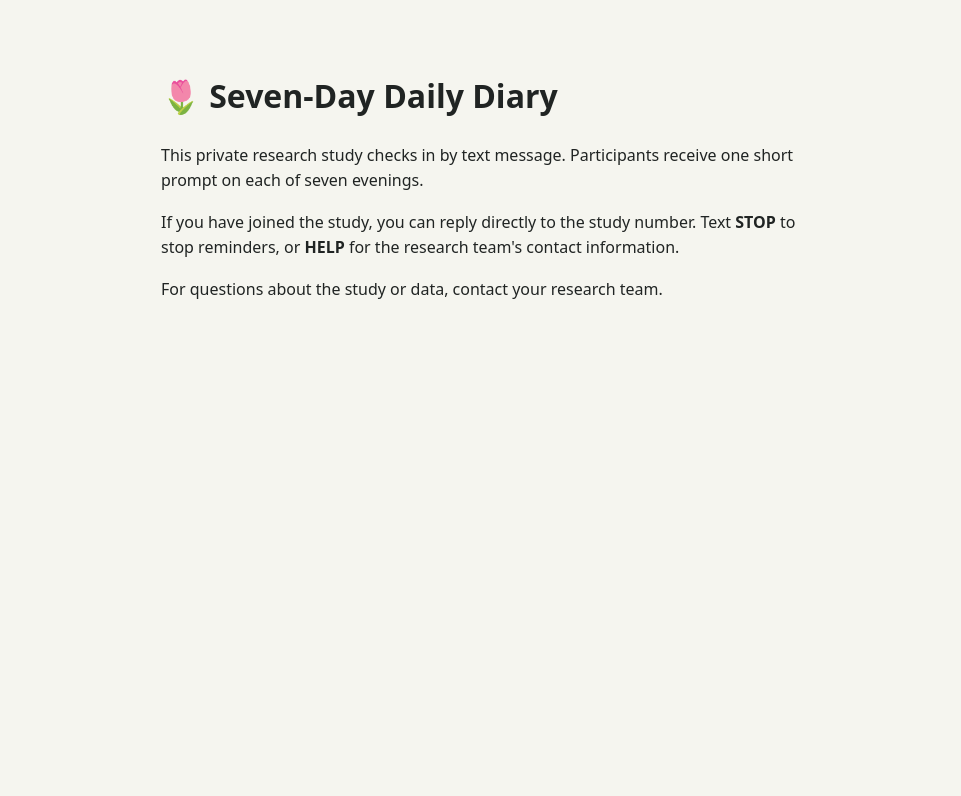
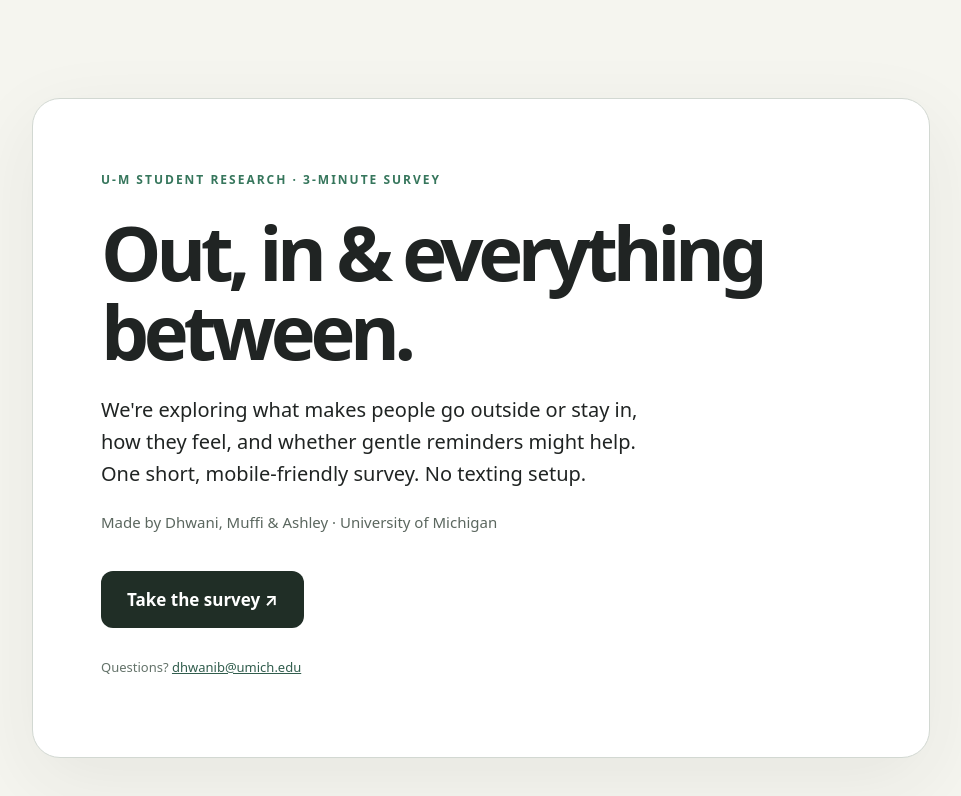
Before and after one commit to dhwanib-del/daily-diary-bot, a Next.js app: page / in a window 1280 px wide. Shown: the top 796 px of the page, without its empty margins (159-1120 px from the left). Built offline with nearby package versions, Linux system fonts and the light colour scheme.

Commit message:
Replace broken SMS landing page with one-click survey

```diff
--- a/app/page.jsx
+++ b/app/page.jsx
@@ -1,8 +1,13 @@
+import Link from 'next/link';
 export default function Home() {
- return <main style={{maxWidth:640,margin:"70px auto",lineHeight:1.6}}>
- <h1>🌷 Seven-Day Daily Diary</h1>
- <p>This private research study checks in by text message. Participants receive one short prompt on each of seven evenings.</p>
- <p>If you have joined the study, you can reply directly to the study number. Text <strong>STOP</strong> to stop reminders, or <strong>HELP</strong> for the research team's contact information.</p>
- <p>For questions about the study or data, contact your research team.</p>
- </main>;
+  return <main style={{minHeight:"100vh",display:"grid",placeItems:"center",padding:"28px",background:"#f5f5ef"}}>
+    <div style={{maxWidth:760,width:"100%",border:"1px solid #d2d8d2",background:"#fff",borderRadius:28,padding:"clamp(28px,6vw,68px)",boxShadow:"0 24px 80px #25302a12"}}>
+      <span style={{letterSpacing:2,fontSize:12,fontWeight:700,color:"#36765c"}}>U-M STUDENT RESEARCH · 3-MINUTE SURVEY</span>
+      <h1 style={{fontSize:"clamp(44px,8vw,76px)",lineHeight:1.03,letterSpacing:"-0.07em",margin:"24px 0"}}>Out, in &amp; everything between.</h1>
+      <p style={{fontSize:20,lineHeight:1.6,maxWidth:560}}>We're exploring what makes people go outside or stay in, how they feel, and whether gentle reminders might help. One short, mobile-friendly survey. No texting setup.</p>
+      <p style={{fontSize:15,lineHeight:1.7,color:"#5b675f"}}>Made by Dhwani, Muffi &amp; Ashley · University of Michigan</p>
+      <Link href="/survey" style={{display:"inline-block",background:"#202e26",color:"#fff",padding:"17px 26px",borderRadius:12,textDecoration:"none",fontSize:17,fontWeight:700,marginTop:20}}>Take the survey ↗</Link>
+      <p style={{fontSize:13,color:"#64736a",marginTop:30}}>Questions? <a href="mailto:dhwanib@umich.edu" style={{color:"#315d4d"}}>dhwanib@umich.edu</a></p>
+    </div>
+  </main>;
 }
```
